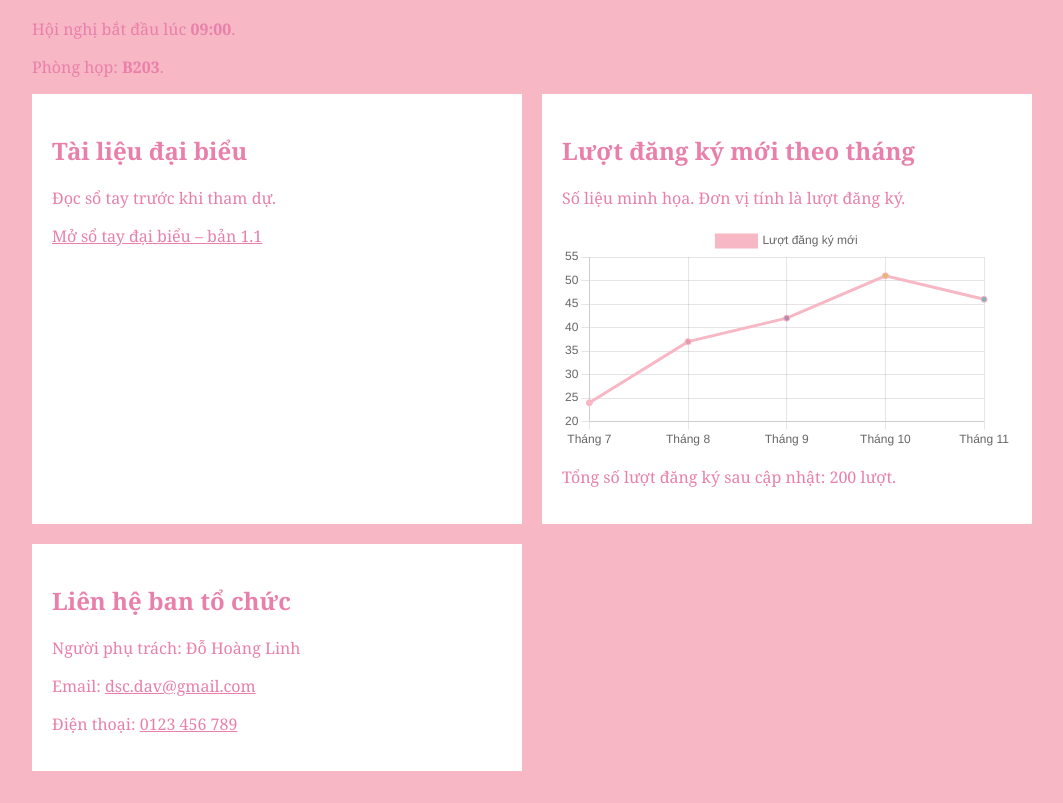
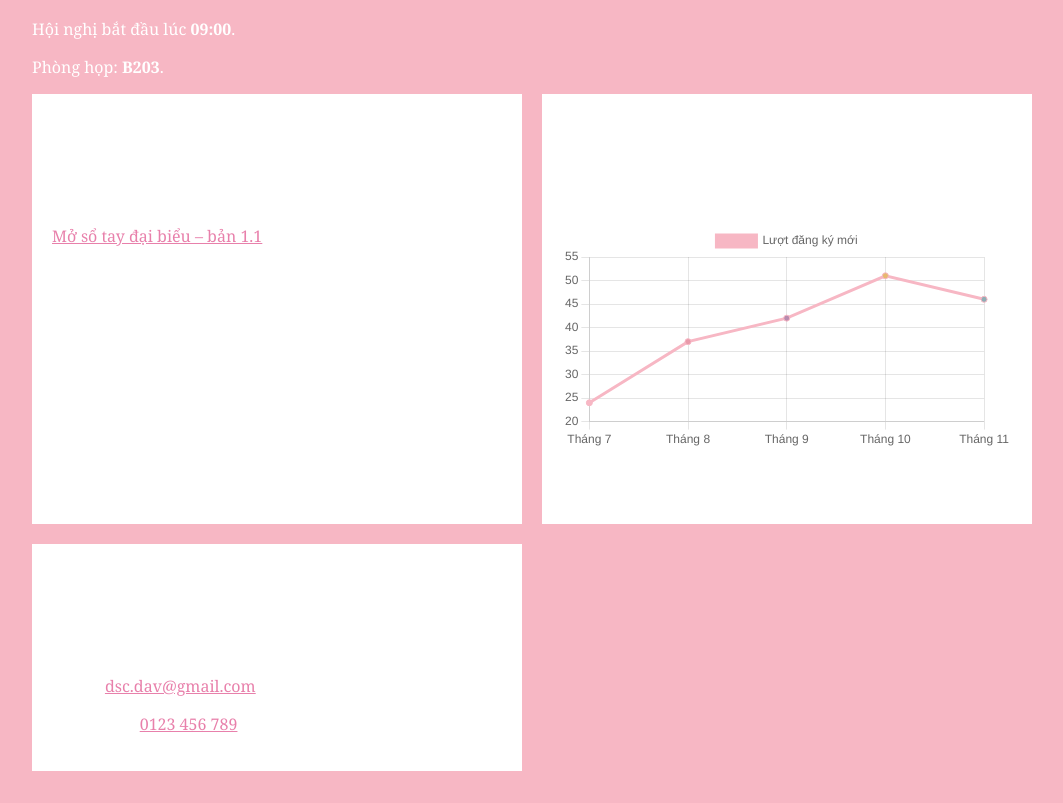
Before and after one commit to celestelinhdo/BTVN2, a plain HTML site: page docs/index.html in a window 1280 px wide. Shown: the part 78-881 px from the top of the page, without its empty margins (108-1171 px from the left). Drawn offline with nearby package versions, Linux system fonts and the light colour scheme.

Commit message:
Update index.html

```diff
--- a/docs/index.html
+++ b/docs/index.html
@@ -9,7 +9,7 @@
     body {
       margin: 0;
       background: #f7b7c4;
-      color: #e880ab;
+      color: #ffffff;
       font-family: “EB Garamond”, Georgia;
     }
     main { max-width: 1000px; margin: 32px auto; padding: 0 16px; }
```
